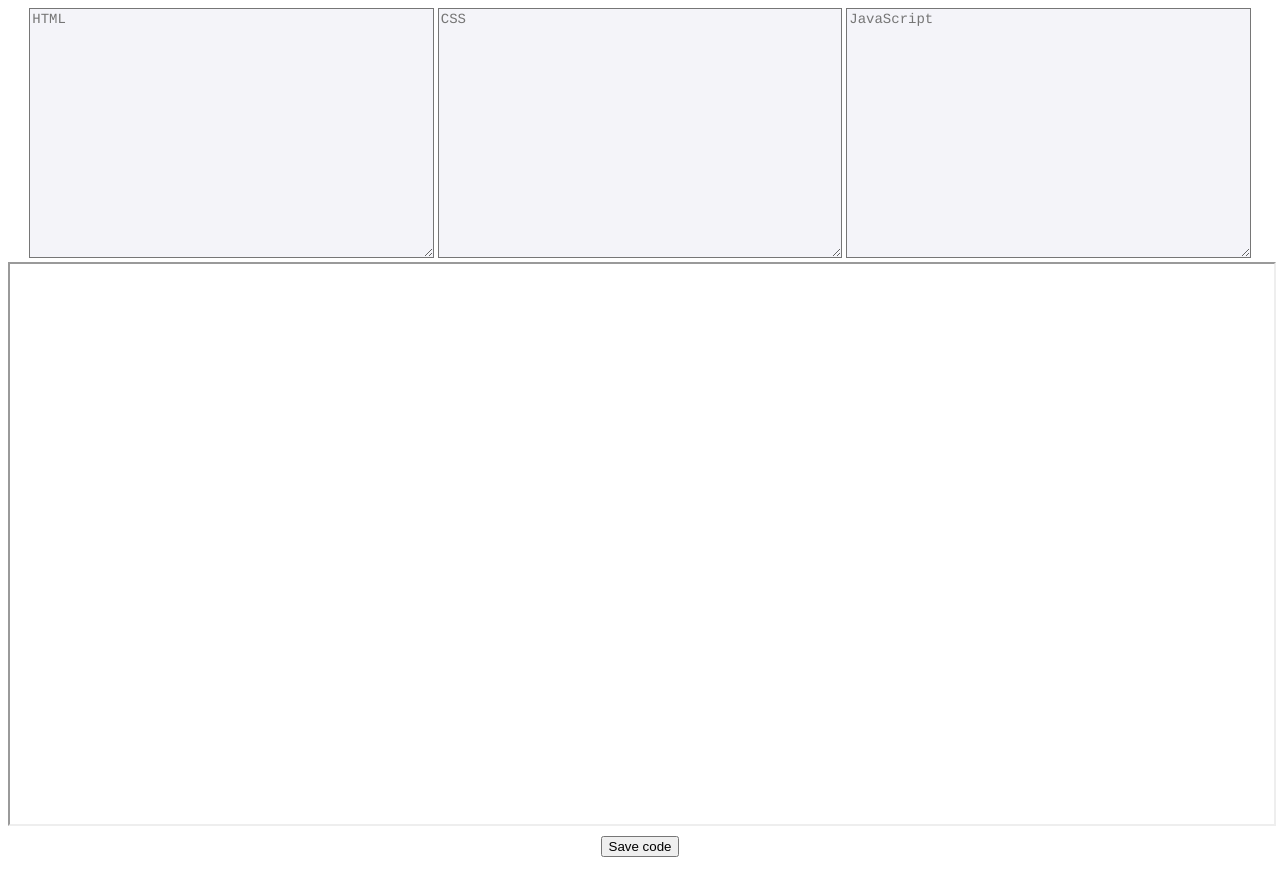
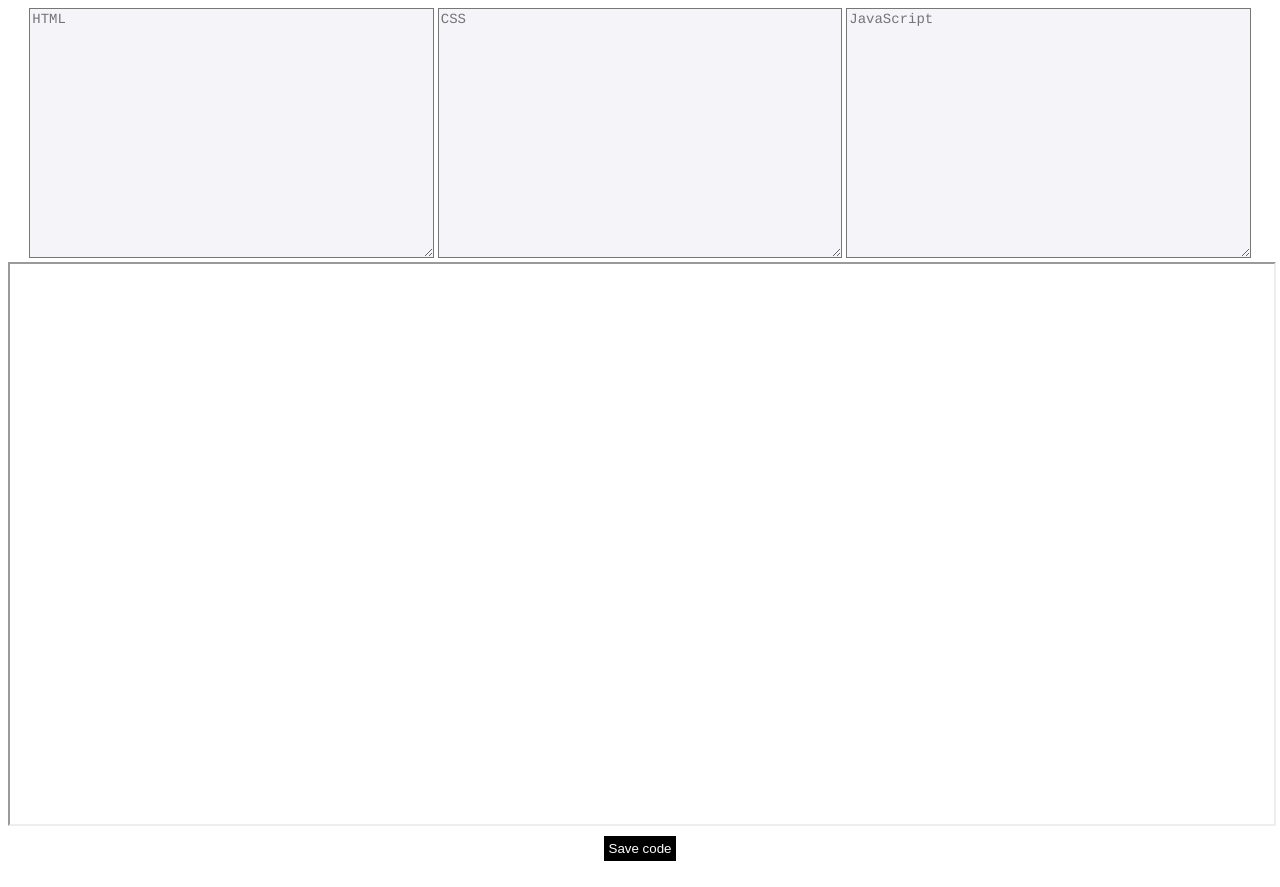
Before and after one commit to ehwus/live-code-editor, a plain HTML site: page index.html in a window 1280 px wide. Drawn offline with Linux system fonts and the light colour scheme.

Commit message:
added basic button styling

```diff
--- a/style.css
+++ b/style.css
@@ -24,4 +24,10 @@ iframe {
 
 #save {
     margin: 10px;
+    color: white;
+    background-color: black;
+    text-align: center;
+    display: inline-block;
+    border: 0px;
+    padding: 5px;
 }
```
